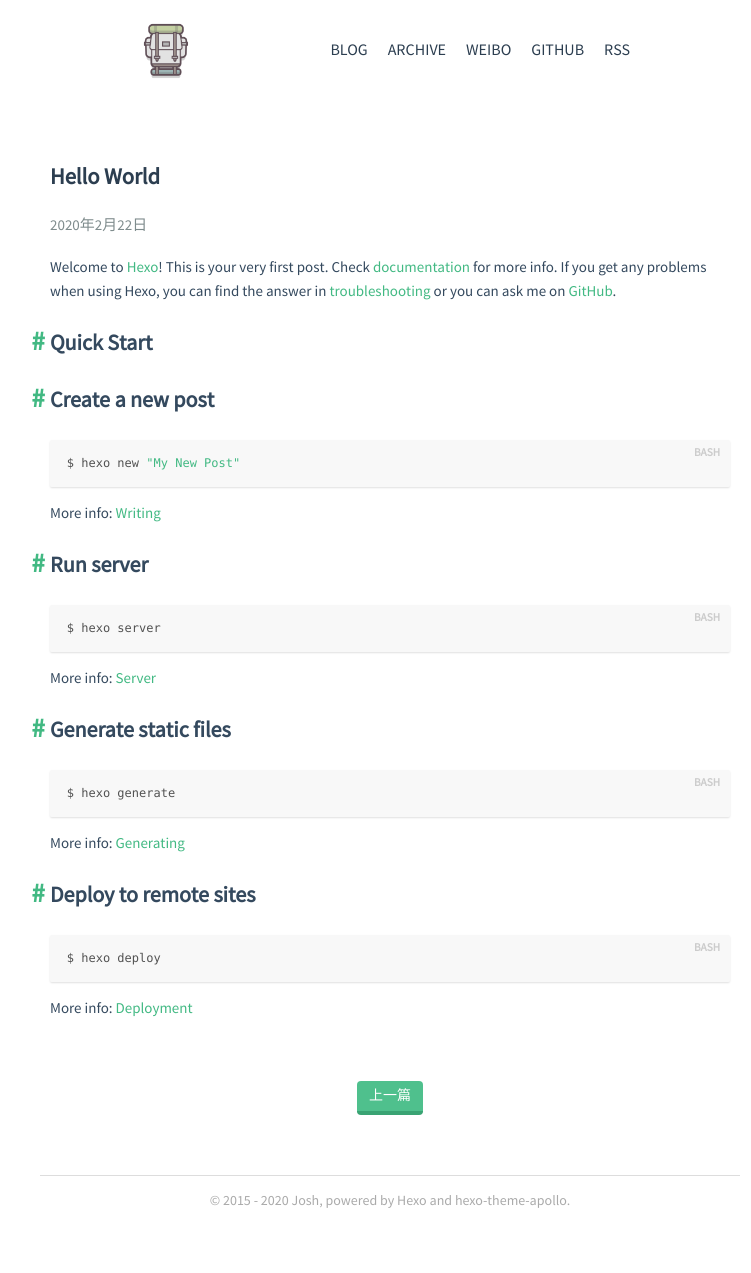
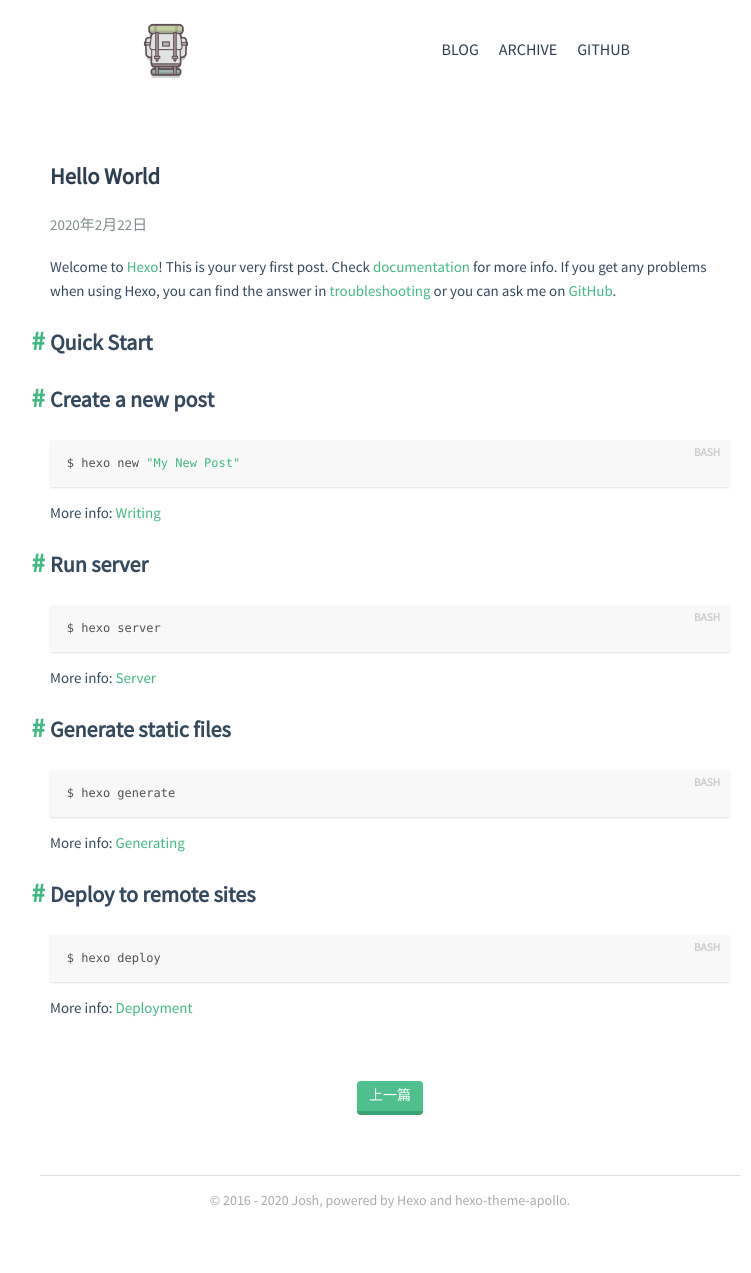
Before and after one commit to xingye1673/xingye1673.github.io, a plain HTML site: page 2020/02/22/hello-world/index.html in a window 1280 px wide. Shown: the whole page, without its empty margins (250-1001 px from the left). Drawn offline with nearby package versions, Linux system fonts and the light colour scheme; some packages are replaced by stand-ins of ours.

Commit message:
Site updated: 2020-02-22 18:05:28

```diff
--- a/2020/02/22/hello-world/index.html
+++ b/2020/02/22/hello-world/index.html
@@ -1,5 +1,5 @@
 <!DOCTYPE html><html lang="zh-cn"><head><meta charset="utf-8"><meta name="X-UA-Compatible" content="IE=edge"><title> Hello World · Hexo</title><meta name="description" content="Hello World - Josh"><meta name="viewport" content="width=device-width, initial-scale=1"><link rel="icon" href="/favicon.png"><link rel="stylesheet" href="/css/apollo.css"><link rel="search" type="application/opensearchdescription+xml" href="http://yoursite.com/atom.xml" title="Hexo"><meta name="generator" content="Hexo 4.2.0"><link rel="alternate" href="/atom.xml" title="Hexo" type="application/atom+xml">
-</head><body><div class="wrap"><header><a href="/" class="logo-link"><img src="/favicon.png" alt="logo"></a><ul class="nav nav-list"><li class="nav-list-item"><a href="/" target="_self" class="nav-list-link">BLOG</a></li><li class="nav-list-item"><a href="/archives/" target="_self" class="nav-list-link">ARCHIVE</a></li><li class="nav-list-item"><a href="http://weibo.com/sunchongsheng" target="_blank" class="nav-list-link">WEIBO</a></li><li class="nav-list-item"><a href="https://github.com/pinggod" target="_blank" class="nav-list-link">GITHUB</a></li><li class="nav-list-item"><a href="/atom.xml" target="_self" class="nav-list-link">RSS</a></li></ul></header><main class="container"><div class="post"><article class="post-block"><h1 class="post-title">Hello World</h1><div class="post-info">2020年2月22日</div><div class="post-content"><p>Welcome to <a href="https://hexo.io/" target="_blank" rel="noopener">Hexo</a>! This is your very first post. Check <a href="https://hexo.io/docs/" target="_blank" rel="noopener">documentation</a> for more info. If you get any problems when using Hexo, you can find the answer in <a href="https://hexo.io/docs/troubleshooting.html" target="_blank" rel="noopener">troubleshooting</a> or you can ask me on <a href="https://github.com/hexojs/hexo/issues" target="_blank" rel="noopener">GitHub</a>.</p>
+</head><body><div class="wrap"><header><a href="/" class="logo-link"><img src="/favicon.png" alt="logo"></a><ul class="nav nav-list"><li class="nav-list-item"><a href="/" target="_self" class="nav-list-link">BLOG</a></li><li class="nav-list-item"><a href="/archives/" target="_self" class="nav-list-link">ARCHIVE</a></li><li class="nav-list-item"><a href="https://github.com/xingye1673" target="_blank" class="nav-list-link">GITHUB</a></li></ul></header><main class="container"><div class="post"><article class="post-block"><h1 class="post-title">Hello World</h1><div class="post-info">2020年2月22日</div><div class="post-content"><p>Welcome to <a href="https://hexo.io/" target="_blank" rel="noopener">Hexo</a>! This is your very first post. Check <a href="https://hexo.io/docs/" target="_blank" rel="noopener">documentation</a> for more info. If you get any problems when using Hexo, you can find the answer in <a href="https://hexo.io/docs/troubleshooting.html" target="_blank" rel="noopener">troubleshooting</a> or you can ask me on <a href="https://github.com/hexojs/hexo/issues" target="_blank" rel="noopener">GitHub</a>.</p>
 <h2 id="Quick-Start"><a href="#Quick-Start" class="headerlink" title="Quick Start"></a>Quick Start</h2><h3 id="Create-a-new-post"><a href="#Create-a-new-post" class="headerlink" title="Create a new post"></a>Create a new post</h3><figure class="highlight bash"><table><tr><td class="gutter"><pre><span class="line">1</span><br></pre></td><td class="code"><pre><span class="line">$ hexo new <span class="string">"My New Post"</span></span><br></pre></td></tr></table></figure>
 
 <p>More info: <a href="https://hexo.io/docs/writing.html" target="_blank" rel="noopener">Writing</a></p>
@@ -12,4 +12,4 @@
 <h3 id="Deploy-to-remote-sites"><a href="#Deploy-to-remote-sites" class="headerlink" title="Deploy to remote sites"></a>Deploy to remote sites</h3><figure class="highlight bash"><table><tr><td class="gutter"><pre><span class="line">1</span><br></pre></td><td class="code"><pre><span class="line">$ hexo deploy</span><br></pre></td></tr></table></figure>
 
 <p>More info: <a href="https://hexo.io/docs/one-command-deployment.html" target="_blank" rel="noopener">Deployment</a></p>
-</div></article></div></main><footer><div class="paginator"><a href="/2020/02/22/hexo-test/" class="prev">上一篇</a></div><div class="copyright"><p>© 2015 - 2020 <a href="http://yoursite.com">Josh</a>, powered by <a href="https://hexo.io/" target="_blank">Hexo</a> and <a href="https://github.com/pinggod/hexo-theme-apollo" target="_blank">hexo-theme-apollo</a>.</p></div></footer></div><script async src="//cdn.bootcss.com/mathjax/2.7.0/MathJax.js?config=TeX-MML-AM_CHTML" integrity="sha384-crwIf/BuaWM9rM65iM+dWFldgQ1Un8jWZMuh3puxb8TOY9+linwLoI7ZHZT+aekW" crossorigin="anonymous"></script></body></html>
+</div></article></div></main><footer><div class="paginator"><a href="/2020/02/22/hexo-test/" class="prev">上一篇</a></div><div class="copyright"><p>© 2016 - 2020 <a href="http://yoursite.com">Josh</a>, powered by <a href="https://hexo.io/" target="_blank">Hexo</a> and <a href="https://github.com/pinggod/hexo-theme-apollo" target="_blank">hexo-theme-apollo</a>.</p></div></footer></div><script async src="//cdn.bootcss.com/mathjax/2.7.0/MathJax.js?config=TeX-MML-AM_CHTML" integrity="sha384-crwIf/BuaWM9rM65iM+dWFldgQ1Un8jWZMuh3puxb8TOY9+linwLoI7ZHZT+aekW" crossorigin="anonymous"></script></body></html>
```
Also changed, not shown: 2020/02/22/hexo-test/index.html (+1 -1 lines), archives/2020/02/index.html (+1 -1 lines), archives/2020/index.html (+1 -1 lines), archives/index.html (+1 -1 lines), index.html (+1 -1 lines).
